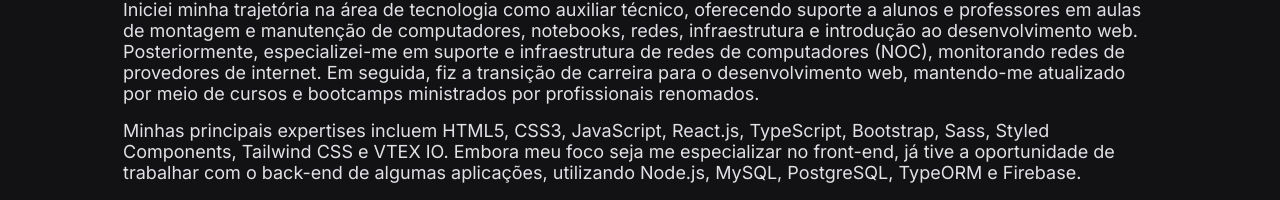
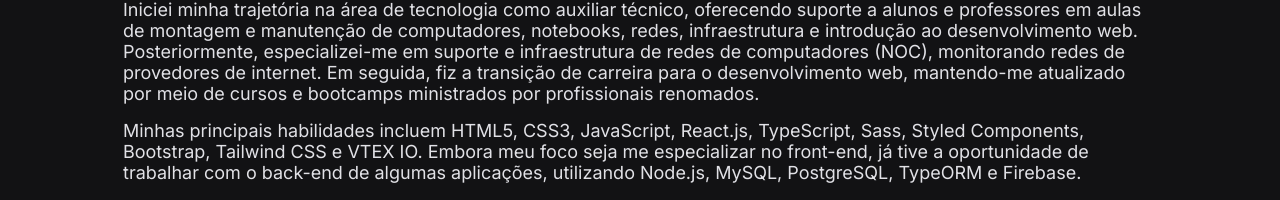
Before and after one commit to philipef-dev/philipef-dev-portfolio, a React (Vite) app: page / in a window 1280 px wide. Shown: the part 600-800 px from the top of the page. Built offline with nearby package versions, Linux system fonts and the light colour scheme.

Commit message:
About ok

```diff
--- a/src/App.jsx
+++ b/src/App.jsx
@@ -222,7 +222,7 @@
             Iniciei minha trajetória na área de tecnologia como auxiliar técnico, oferecendo suporte a alunos e professores em aulas de montagem e manutenção de computadores, notebooks, redes, infraestrutura e introdução ao desenvolvimento web. Posteriormente, especializei-me em suporte e infraestrutura de redes de computadores (NOC), monitorando redes de provedores de internet. Em seguida, fiz a transição de carreira para o desenvolvimento web, mantendo-me atualizado por meio de cursos e bootcamps ministrados por profissionais renomados.
           </p>
           <p>
-            Minhas principais expertises incluem HTML5, CSS3, JavaScript, React.js, TypeScript, Bootstrap, Sass, Styled Components, Tailwind CSS e VTEX IO. Embora meu foco seja me especializar no front-end, já tive a oportunidade de trabalhar com o back-end de algumas aplicações, utilizando Node.js, MySQL, PostgreSQL, TypeORM e Firebase.
+            Minhas principais habilidades incluem HTML5, CSS3, JavaScript, React.js, TypeScript, Sass, Styled Components, Bootstrap, Tailwind CSS e VTEX IO. Embora meu foco seja me especializar no front-end, já tive a oportunidade de trabalhar com o back-end de algumas aplicações, utilizando Node.js, MySQL, PostgreSQL, TypeORM e Firebase.
           </p>
           <Skills>
             {skillsData.map((skill, index) => (
```
